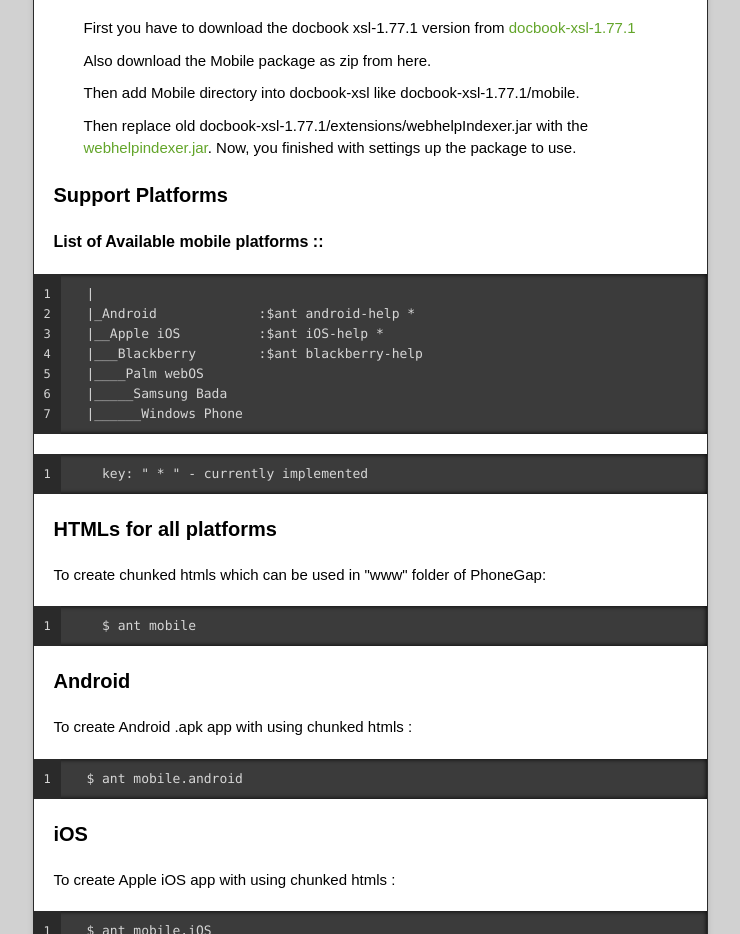
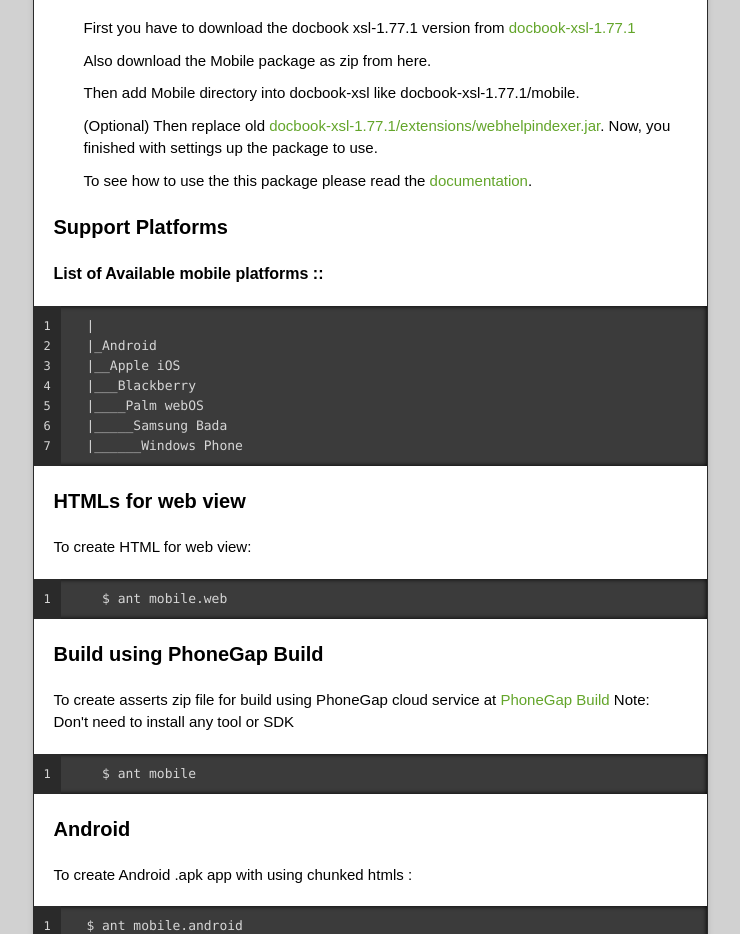
Before and after one commit to gihankarunarathne/DocBook-xsl-mobile, a plain HTML site: page index.html in a window 1280 px wide. Shown: the part 416-1350 px from the top of the page, without its empty margins (270-1010 px from the left). Drawn offline with nearby package versions, Linux system fonts and the light colour scheme.

Commit message:
Update index.html
Change quick start

```diff
--- a/index.html
+++ b/index.html
@@ -62,28 +62,32 @@
 </li>
 <li>Also download the Mobile package as zip from here.</li>
 <li>Then add Mobile directory into docbook-xsl like docbook-xsl-1.77.1/mobile.</li>
-<li>Then replace old docbook-xsl-1.77.1/extensions/webhelpIndexer.jar with the
-<a href="https://github.com/gihankarunarathne/DocBook-xsl-mobile/blob/master/webhelpindexer.jar">webhelpindexer.jar</a>.
+<li>(Optional) Then replace old <a href="https://github.com/gihankarunarathne/DocBook-xsl-mobile/blob/master/webhelpindexer.jar">docbook-xsl-1.77.1/extensions/webhelpindexer.jar</a>.
 Now, you finished with settings up the package to use.</li>
+<p>To see how to use the this package please read the <a href="http://gihankarunarathne.github.com/DocBook-xsl-mobile/content/index.html">documentation</a>.</p>
 </ol><h3>Support Platforms</h3>
 
 <h5>List of Available mobile platforms ::</h5>
 
 <pre><code>  |
-  |_Android             :$ant android-help *
-  |__Apple iOS          :$ant iOS-help *
-  |___Blackberry        :$ant blackberry-help
+  |_Android
+  |__Apple iOS
+  |___Blackberry
   |____Palm webOS
   |_____Samsung Bada
   |______Windows Phone
 </code></pre>
 
-<pre><code>    key: " * " - currently implemented
+<h3>HTMLs for web view</h3>
+
+<p>To create HTML for web view:</p>
+
+<pre><code>    $ ant mobile.web
 </code></pre>
 
-<h3>HTMLs for all platforms</h3>
-
-<p>To create chunked htmls which can be used in "www" folder of PhoneGap:</p>
+<h3>Build using PhoneGap Build</h3>
+<p>To create asserts zip file for build using PhoneGap cloud service at <a href="https://build.phonegap.com/">PhoneGap Build</a>
+Note: Don't need to install any tool or SDK</p>
 
 <pre><code>    $ ant mobile
 </code></pre>
```
